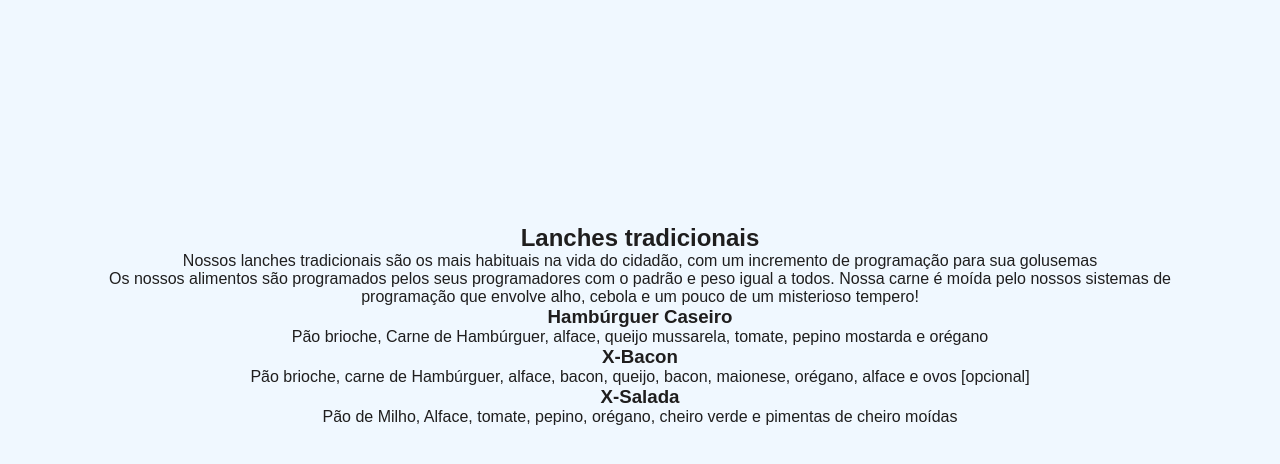
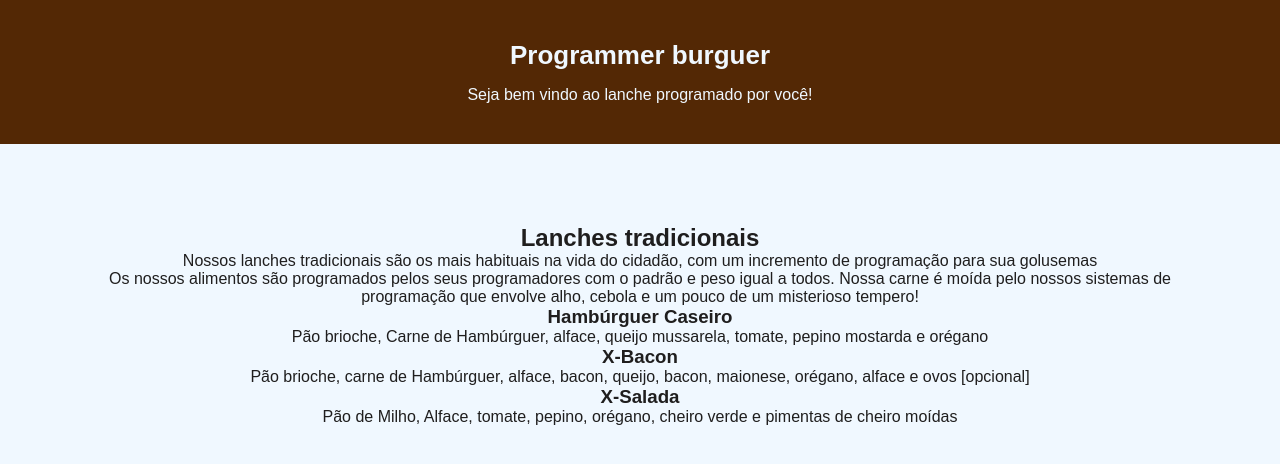
Before and after one commit to iuky-ferreira2000/Teste_git_iuky, a plain HTML site: page index.html in a window 1280 px wide. Drawn offline with Linux system fonts and the light colour scheme.

Commit message:
alteração no css

```diff
--- a/css/style.css
+++ b/css/style.css
@@ -15,7 +15,7 @@ body {
 /* Cabeçalho */
 
 header {
-    background-color: linear-gradient(90deg, #be5804, #532805);
+    background-color: #532805;
     padding: 40px;
     color: aliceblue;
     text-align: center;
```
